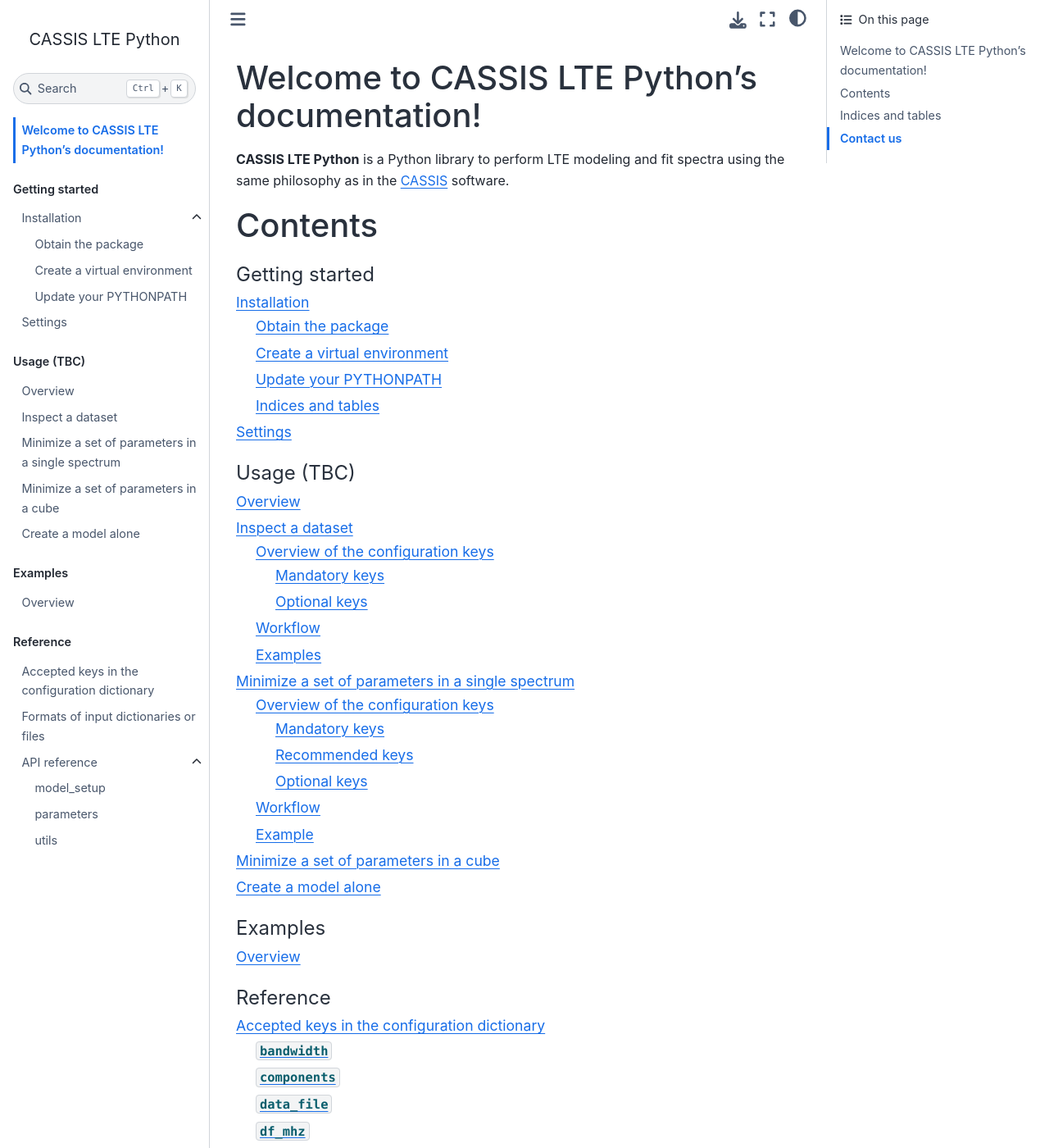
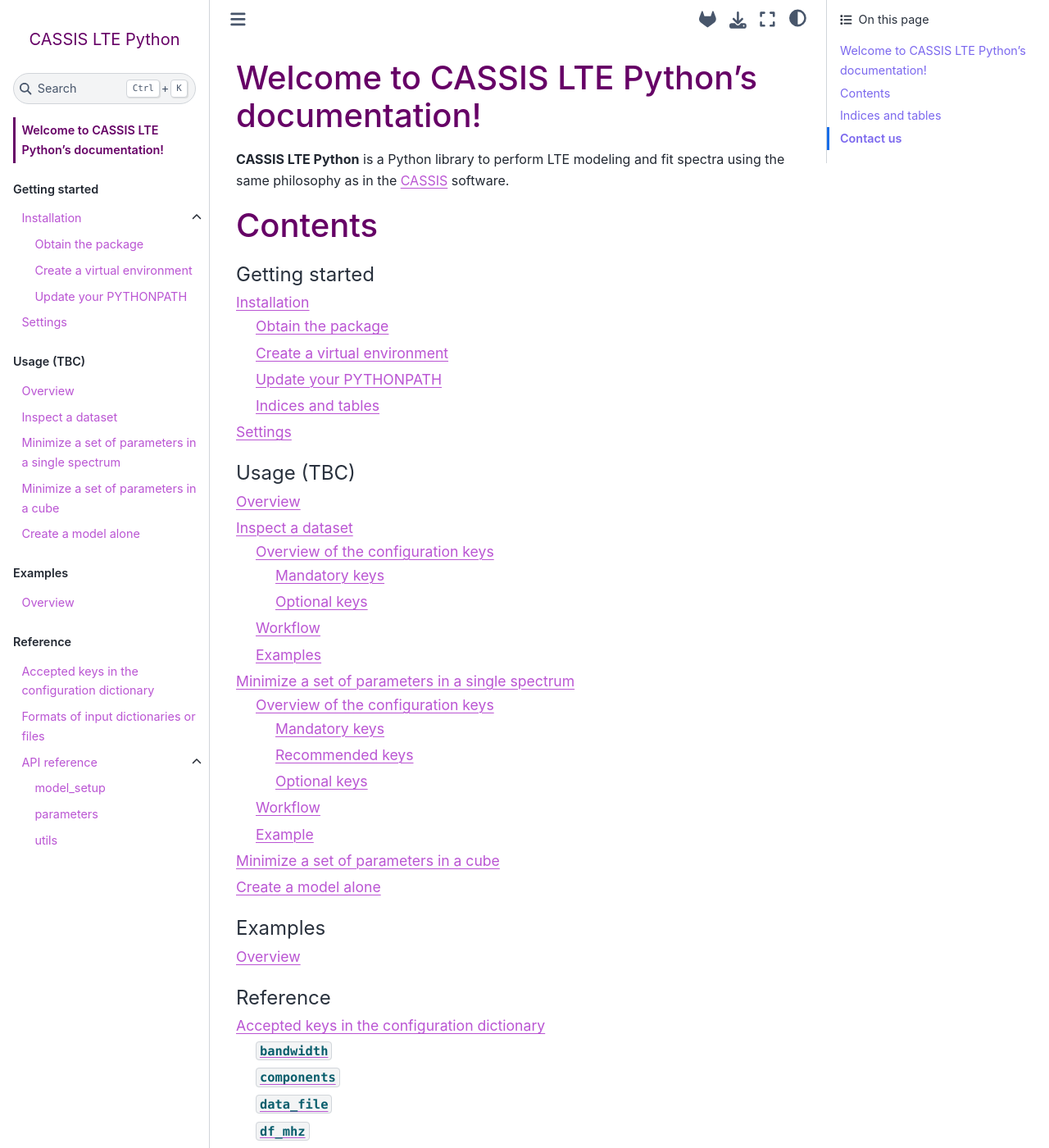
Before and after one commit to sandrine-bottinelli/cassis-lte-python, a Sphinx documentation site: the page built from docs/source/index.rst, in a window 1280 px wide and 1400 px high. Shown: the whole window at 82% size. Built offline with Sphinx 7.4.7 and the Sphinx Book theme 1.1.4, drawn with Linux system fonts in a browser that asks for light colours.

Commit message:
Changed colors and added gitlab link.

```diff
--- a/docs/source/_static/cassis.css
+++ b/docs/source/_static/cassis.css
@@ -1,8 +1,51 @@
-/*h1 {*/
+/* use !important to ensure your styles override the theme’s defaults.*/
+
+h1 {
+    color: #660066 !important;
+}
+
+:root {
+    --pst-color-h1: #660066 !important;
+    --pst-color-h2: #660066 !important;
+}
+
+/* Change the color of all links */
+/*a {*/
+/*    color: #ff5733 !important; !* Your desired color *!*/
+/*}*/
+
+/* Change the color of links in the table of contents */
+/*.bd-toc-nav a {*/
+/*    !*color: #182250 !important;*!*/
 /*    color: #660066 !important;*/
 /*}*/
 
-:root {
-    --pst-color-h1: #660066;
-    --pst-color-h2: #660066;
+/* Change the color of links in the main content */
+article a {
+    color: #BA55D3 !important;
 }
+
+/* Change the color of links on hover */
+a:hover {
+    color: #0076b9 !important; /* Your desired hover color */
+}
+
+/*LHS title*/
+.navbar-brand p {
+    color: #660066 !important;
+}
+
+.sidebar-primary-item a {
+    /*color: #7b477a !important;*/
+    color: #BA55D3 !important;
+}
+
+.bd-sidenav__home-link a {
+    color: #660066 !important;
+    box-shadow: inset max(3px,.1875rem,.12em) 0 0 #660066 !important;
+}
+
+/*RHS toc*/
+.page-toc .nav-link {
+    color: #7B68EE !important;
+}
--- a/docs/source/conf.py
+++ b/docs/source/conf.py
@@ -23,7 +23,7 @@
 project = 'CASSIS LTE Python'
 copyright = '2022-2025, CASSIS Team'
 author = 'CASSIS Team'
-release = '0.2'
+release = '0.3'
 
 # -- General configuration ---------------------------------------------------
 # https://www.sphinx-doc.org/en/master/usage/configuration.html#general-configuration
@@ -53,12 +53,17 @@
 
 # html_theme = 'classic'
 # html_theme = 'pydata_sphinx_theme'
-html_theme = "sphinx_book_theme"
+html_theme = "sphinx_book_theme"  # https://sphinx-book-theme.readthedocs.io
 html_title = "CASSIS LTE Python"
 html_theme_options = {
     "home_page_in_toc": True,  # book theme
     "show_navbar_depth": 3,  # book theme
     "toc_title": "On this page",  # book theme
+    "repository_url": "https://gitlab.in2p3.fr/sandrine.bottinelli/cassis-lte-python",  # book theme
+    "use_repository_button": True,  # book theme
+    # "use_source_button": True,  # book theme ; source button
+    # "repository_branch": "master",  # book theme ; source button
+    # "path_to_docs": "docs/source",  # book theme ; source button
     # "header_links_before_dropdown": 4,
     # "show_toc_level": 3,
     # # [left, content, right] For testing that the navbar items align properly
@@ -90,6 +95,13 @@
 #     'collapse_navigation': True
 # }
 
+# html_context = {
+#     "github_user": "sandrine.bottinelli",  # Yes, it's called "github_user" but works for GitLab too
+#     "github_repo": "cassis-lte-python",
+#     "github_version": "main",
+#     "doc_path": "docs",  # Path to your docs in the repo
+# }
+
 # Add any paths that contain custom static files (such as style sheets) here,
 # relative to this directory. They are copied after the builtin static files,
 # so a file named "default.css" will overwrite the builtin "default.css".
```
